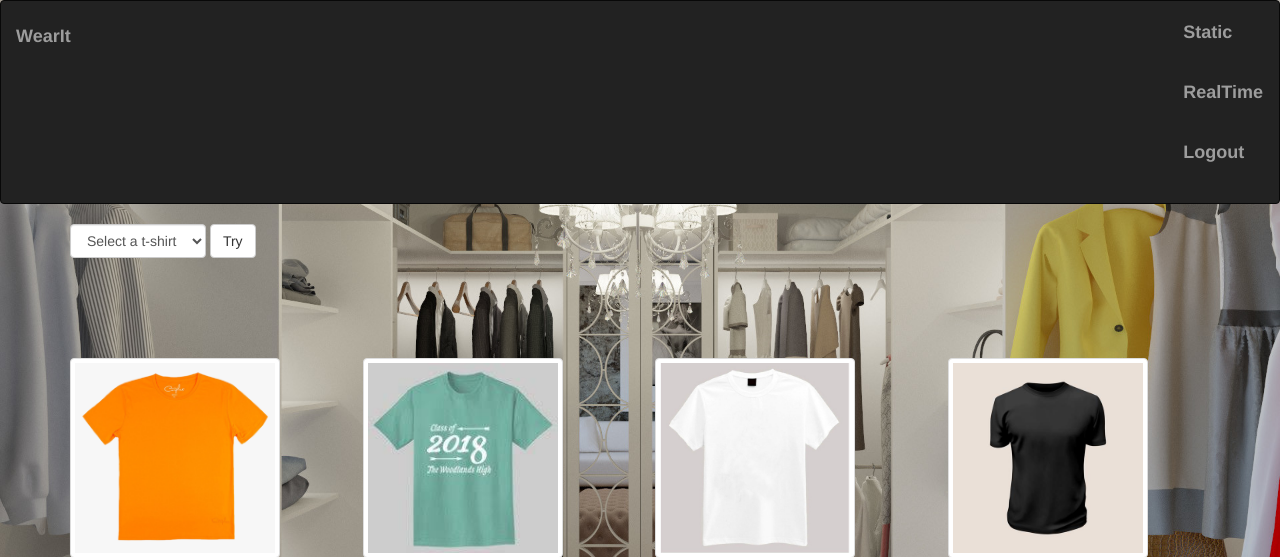
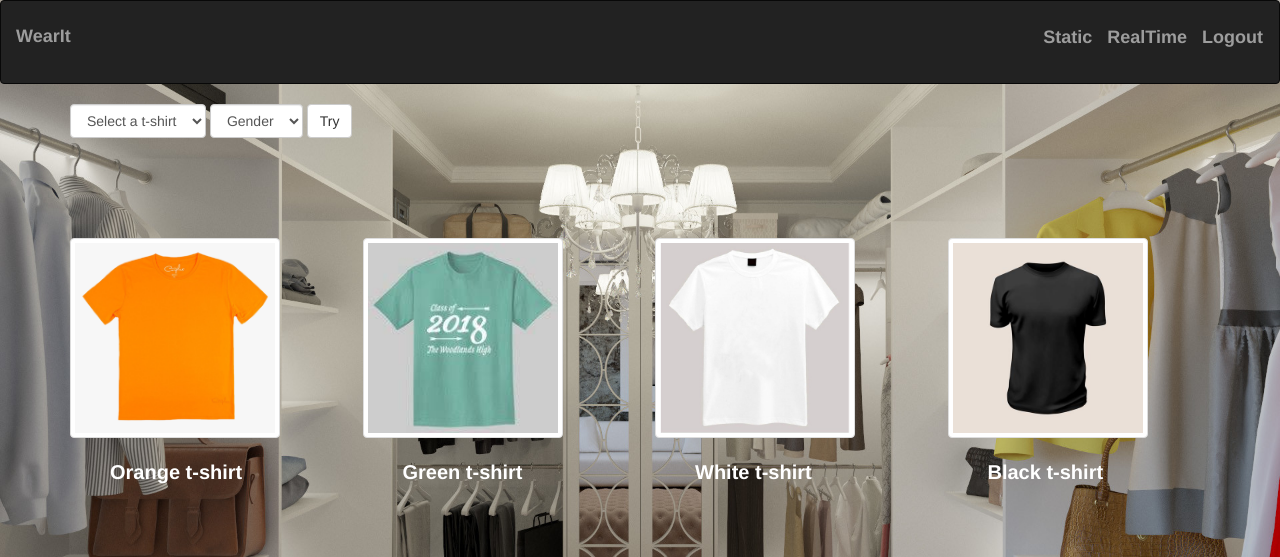
Before and after one commit to aryamanrishabh/WearIt, a Flask app: page /index in a window 1280 px wide. Shown: the top 557 px of the page. Run offline with Flask 2, Linux system fonts and the light colour scheme; some libraries are stand-ins or nearby versions.

Commit message:
commit on master

```diff
--- a/app.py
+++ b/app.py
@@ -19,6 +19,7 @@ app.config['MYSQL_PASSWORD'] = ''
 app.config['MYSQL_DB'] = 'userlogin'
 
 mysql = MySQL(app)
+
 
 @app.route('/')
 @app.route('/login', methods=['GET', 'POST'])
@@ -76,23 +77,33 @@ def register():
         msg = 'Please fill out the form !'
     return render_template('register.html', msg=msg)
 
+
 @app.route('/index')
 def index():
     return render_template('index.html')
 
-@app.route('/predict', methods=['GET','POST'])
+
+@app.route('/predict', methods=['GET', 'POST'])
 def predict():
-    shirtno = int(request.form["tshirt"])
+    shirtno = int(request.form["shirt"])
     ih = shirtno
 
-    frame = cv2.imread("sample_single.png")
+    gender = int(request.form["gender"])
+    i = gender
+    # frame = cv2.imread("sample_single.png")
 
-    cv2.waitKey(1)
+    # cv2.waitKey(1)
 
     while True:
         imgarr = ["shirt_1.png", "shirt_2.jpg", "shirt_3.jpg", "shirt_4.jpg"]
 
         imgshirt = imgarr[ih - 1]
+
+        genderarr = ["sample_single.png", "girl.png"]
+
+        imggender = genderarr[i - 1]
+        frame = cv2.imread(imggender)
+        cv2.waitKey(1)
 
         hsv = cv2.cvtColor(frame, cv2.COLOR_BGR2HSV)
 
@@ -111,10 +122,10 @@ def predict():
         mask_black_3CH[:, :, 2] = mask_black
 
         cv2.imshow('orignal', frame)
-        #cv2.imshow('mask_black', mask_black_3CH)
+        # cv2.imshow('mask_black', mask_black_3CH)
 
         dst3 = cv2.bitwise_and(mask_black_3CH, frame)
-        #cv2.imshow('Pic+mask_inverse', dst3)
+        # cv2.imshow('Pic+mask_inverse', dst3)
 
         # ///////
         W, L = mask_white.shape
@@ -123,40 +134,44 @@ def predict():
         mask_white_3CH[:, :, 1] = mask_white
         mask_white_3CH[:, :, 2] = mask_white
 
-        #cv2.imshow('Wh_mask', mask_white_3CH)
+        # cv2.imshow('Wh_mask', mask_white_3CH)
         dst3_wh = cv2.bitwise_or(mask_white_3CH, dst3)
-        #cv2.imshow('Pic+mask_wh', dst3_wh)
+        # cv2.imshow('Pic+mask_wh', dst3_wh)
 
         # /////////////////
 
         # changing for design
         design = cv2.imread(imgshirt)
         design = cv2.resize(design, mask_black.shape[1::-1])
-        #cv2.imshow('design resize', design)
+        # cv2.imshow('design resize', design)
 
         design_mask_mixed = cv2.bitwise_or(mask_black_3CH, design)
-        #cv2.imshow('design_mask_mixed', design_mask_mixed)
+        # cv2.imshow('design_mask_mixed', design_mask_mixed)
 
         final_mask_black_3CH = cv2.bitwise_and(design_mask_mixed, dst3_wh)
         cv2.imshow('final_out', final_mask_black_3CH)
 
-        cv2.waitKey()
+        if cv2.waitKey(10) == 27:
+            cv2.destroyAllWindows()
+            break
 
-
-    #copy
-    cap.release()  # Destroys the cap object
-    cv2.destroyAllWindows()  # Destroys all the windows created by imshow
+    # copy
+    # cap.release()  # Destroys the cap object
+    # cv2.destroyAllWindows()  # Destroys all the windows created by imshow
 
     return render_template('index.html')
+
 
 @app.route('/RT')
 def RT():
     return render_template('realtime.html')
 
-@app.route('/pred', methods=['GET','POST'])
+
+@app.route('/pred', methods=['GET', 'POST'])
 def pred():
     parser = argparse.ArgumentParser(description='Code for Cascade Classifier tutorial.')
-    parser.add_argument('--face_cascade', help='Path to face cascade.',default='data/haarcascades/haarcascade_frontalface_alt.xml')
+    parser.add_argument('--face_cascade', help='Path to face cascade.',
+                        default='data/haarcascades/haarcascade_frontalface_alt.xml')
     parser.add_argument('--camera', help='Camera divide number.', type=int, default=0)
     args = parser.parse_args()
     face_cascade_name = args.face_cascade
@@ -165,16 +180,16 @@ def pred():
     shirtno = int(request.form.get("tshirt", False))
     i = shirtno
 
-    #-- 1. Load the cascades
+    # -- 1. Load the cascades
     if not face_cascade.load(cv2.samples.findFile(face_cascade_name)):
         print('--(!)Error loading face cascade')
         exit(0)
     camera_device = args.camera
 
-    #-- 2. Read the video stream
+    # -- 2. Read the video stream
     cap = cv2.VideoCapture(camera_device)
-    cap.set(3,480) #CV_CAP_PROP_FRAME_WIDTH
-    cap.set(4,360) #CV_CAP_PROP_FRAME_HEIGHT
+    cap.set(3, 480)  # CV_CAP_PROP_FRAME_WIDTH
+    cap.set(4, 360)  # CV_CAP_PROP_FRAME_HEIGHT
     cap.set(cv2.CAP_PROP_FPS, 120)
 
     if not cap.isOpened:
@@ -199,5 +214,6 @@ def pred():
 
     return render_template('realtime.html')
 
+
 if __name__ == '__main__':
     app.run(host='localhost', debug=True, port=5000)
--- a/templates/index.html
+++ b/templates/index.html
@@ -52,17 +52,17 @@
         <div class="navbar-header">
           <a class="navbar-brand a" href="/"><strong>WearIt</strong></a>
         </div>
-        <ul class="nav navbar navbar-right">
-          <li>
+        <p class="nav navbar navbar-right" id=""navlist>
+          <span>
             <a href="{{ url_for('index') }}" class="navbar-brand a"><strong>Static</strong></a>
-          </li>
-          <li>
+          </span>
+          <span>
             <a href="{{ url_for('RT') }}" class="navbar-brand a"><strong>RealTime</strong></a>
-          </li>
-          <li>
+          </span>
+          <span>
             <a href="{{ url_for('logout') }}" class="navbar-brand a"><strong>Logout</strong></a>
-          </li>
-        </ul>
+          </span>
+        </p>
         <!--<ul class="nav navbar-nav navbar-right">
                     <li><a data-toggle="modal" data-target="#myModal">Predict</a></li>
                     <li>&nbsp;&nbsp;&nbsp;&nbsp;</a></li>
@@ -85,6 +85,11 @@
           <option value="2">Green t-shirt</option>
           <option value="3">White t-shirt</option>
           <option value="4">Black t-shirt</option>
+        </select>
+        <select name="gender" class="form-control" id="company">
+          <option value="0" selected="selected">Gender</option>
+          <option value="1">Male</option>
+          <option value="2">Female</option>
         </select>
         <button type="submit" class="btn btn-default">Try</button>
       </form>
```
Also changed, not shown: templates/realtime.html (+8 -8 lines).
